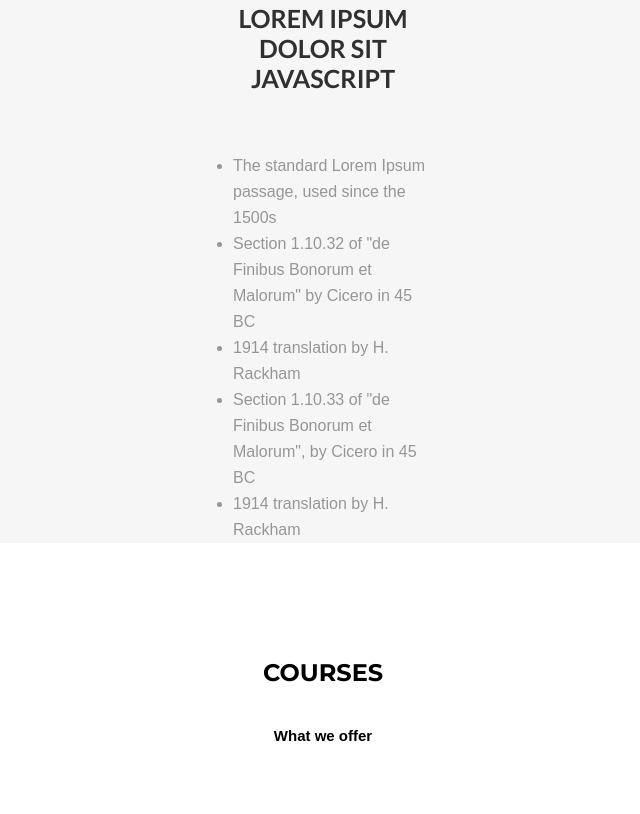
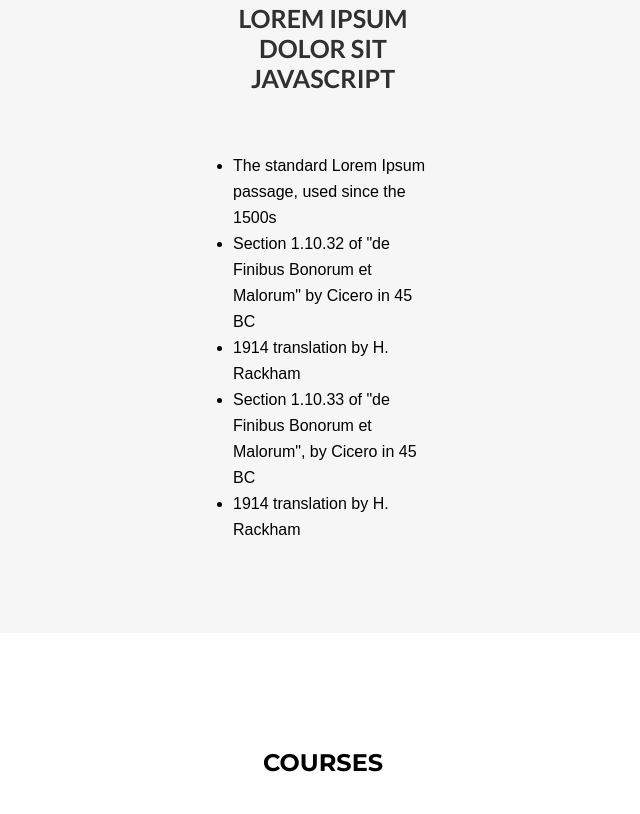
Before and after one commit to Kenzie-Academy-Brasil-Developers/m1-entrega-s3-estilizando-pagina-landing-page-kenzie-academy-jeanknieling, a plain HTML site: page index.html in a window 1280 px wide. Shown: the part 1542-2356 px from the top of the page, without its empty margins (317-957 px from the left). Drawn offline with Linux system fonts and the light colour scheme.

Commit message:
alguns ajustes

```diff
--- a/assets/css/style.css
+++ b/assets/css/style.css
@@ -210,7 +210,7 @@ main{
     width: 240px;
     margin-bottom: 45px;
     font-family: 'lato';
-    color: #979696;
+    color: #969696;
     text-align: left;
     line-height: 26px;
 }
@@ -261,13 +261,14 @@ main{
 .flex-col ul {
     width: 210px;
     padding-left: 15px;
+    padding-bottom: 90px;
     margin: auto;
     list-style-type: disc;
 }
 
 .flex-col li {
     margin: auto;
-    color: #979696;
+    color: #9696969696;
     line-height: 26px;
     text-align: left;
 }
```
